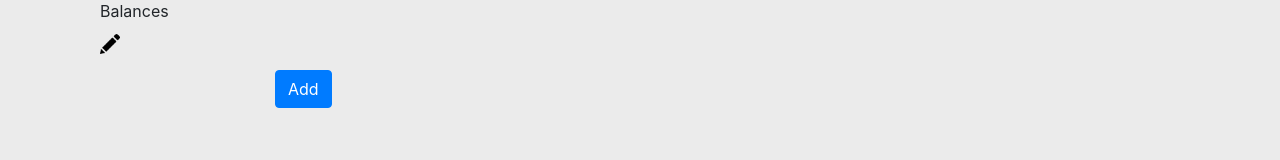
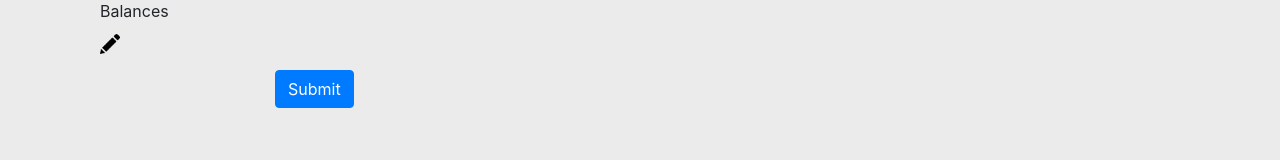
Before and after one commit to Eden-Gal-code/EconoMe, a React (Create React App) app: page /Logged/VerifyEmail/1 in a window 1280 px wide. Shown: the part 493-653 px from the top of the page. Built offline with nearby package versions, Linux system fonts and the light colour scheme.

Commit message:
bug fixed

```diff
--- a/src/Logged/VerifyEmail.js
+++ b/src/Logged/VerifyEmail.js
@@ -109,7 +109,7 @@ class VerifyEmail extends React.Component {
                     this.handleSubmit();
                   }}
                 >
-                  Add
+                  Submit
                 </Button>
               </Col>
             </Form.Group>
--- a/src/components/EditYearly.js
+++ b/src/components/EditYearly.js
@@ -7,13 +7,7 @@ class EditMonthly extends React.Component {
     super(props);
     this.state = {
       usr: JSON.parse(sessionStorage.getItem("user")),
-      yearly: [],
-      modalShow: false
-    };
-    if (this.state.usr !== null) {
-      this.state.yearly = this.state.usr.yearly;
-    } else {
-      this.state.yearly = [
+      yearly: [
         {
           year: 2017,
           Ybalance: 0
@@ -26,7 +20,11 @@ class EditMonthly extends React.Component {
           year: 2019,
           Ybalance: 0
         }
-      ];
+      ],
+      modalShow: false
+    };
+    if (this.state.usr !== null) {
+      this.state.yearly = this.state.usr.yearly;
     }
   }
   setModalShow(flag) {
```
